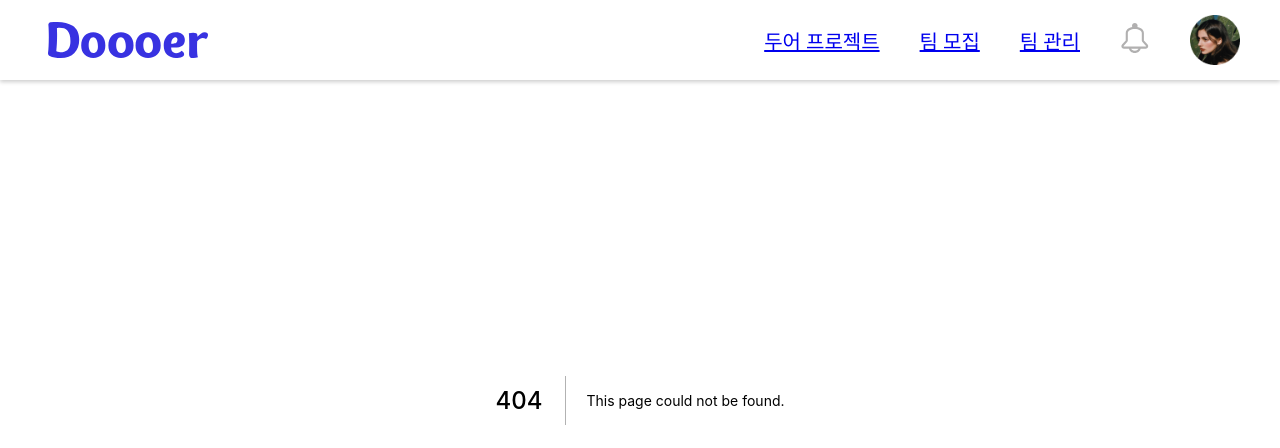
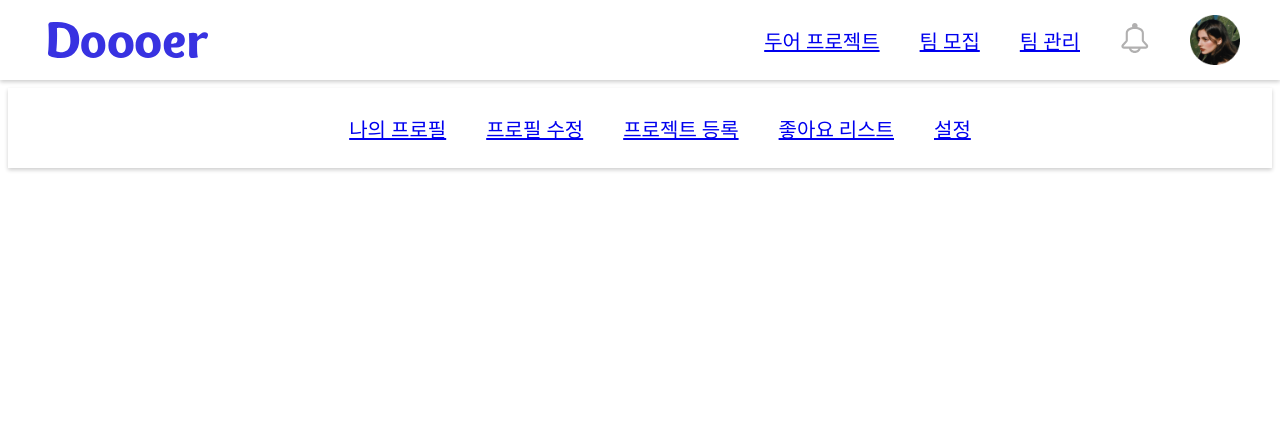
Before and after one commit to doooer/frontend, a Next.js app in the folder apps/main/: page /profile in a window 1280 px wide. Before the commit this address had no page. Shown: the top 448 px of the page. Built offline with nearby package versions, Linux system fonts and the light colour scheme.

Commit message:
FEAT: Test용 Profile 추가

```diff
--- /dev/null
+++ b/apps/main/src/domains/profile/Profile.view.controller.tsx
@@ -0,0 +1,10 @@
+import React from 'react';
+
+import { ViewController } from '~/core/ViewController';
+
+import { ProfileView } from './Profile.view';
+import { ProfileViewModel } from './Profile.view.model';
+
+export const ProfileViewController: ViewController<ProfileViewModel> = React.memo(({ viewModel }) => {
+  return <ProfileView {...viewModel} />;
+});
--- /dev/null
+++ b/apps/main/src/domains/profile/Profile.view.model.ts
@@ -0,0 +1,7 @@
+import { ViewModel } from '~/core/ViewModel';
+
+export type ProfileViewModel = ViewModel<typeof useProfileViewModel>;
+
+export function useProfileViewModel() {
+  return {};
+}
--- /dev/null
+++ b/apps/main/src/domains/profile/Profile.view.tsx
@@ -0,0 +1,13 @@
+import React from 'react';
+
+import { Main } from '../_layout/defaultLayout';
+import SubHeader from './components/SubHeader';
+import { ProfileViewModel } from './Profile.view.model';
+
+export const ProfileView: React.VFC<ProfileViewModel> = React.memo(() => {
+  return (
+    <Main>
+      <SubHeader />
+    </Main>
+  );
+});
--- /dev/null
+++ b/apps/main/src/pages/profile/index.tsx
@@ -0,0 +1,8 @@
+import { ProfileViewController } from '~/domains/profile/Profile.view.controller';
+import { useProfileViewModel } from '~/domains/profile/Profile.view.model';
+
+export default function Profile() {
+  const viewModel = useProfileViewModel();
+
+  return <ProfileViewController viewModel={viewModel} />;
+}
```
Also changed, not shown: apps/main/src/domains/profile/Profile.model.ts (added).
